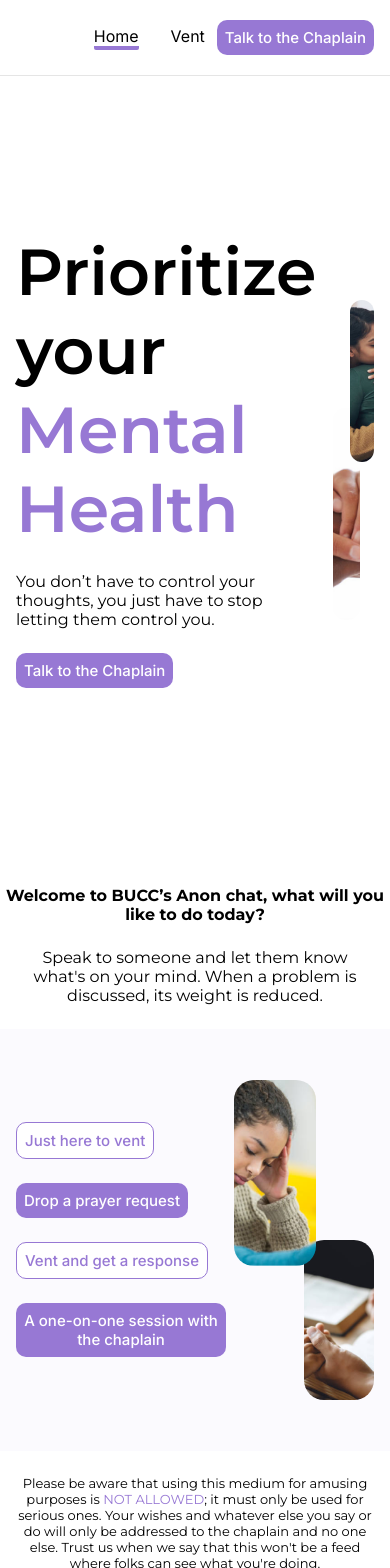
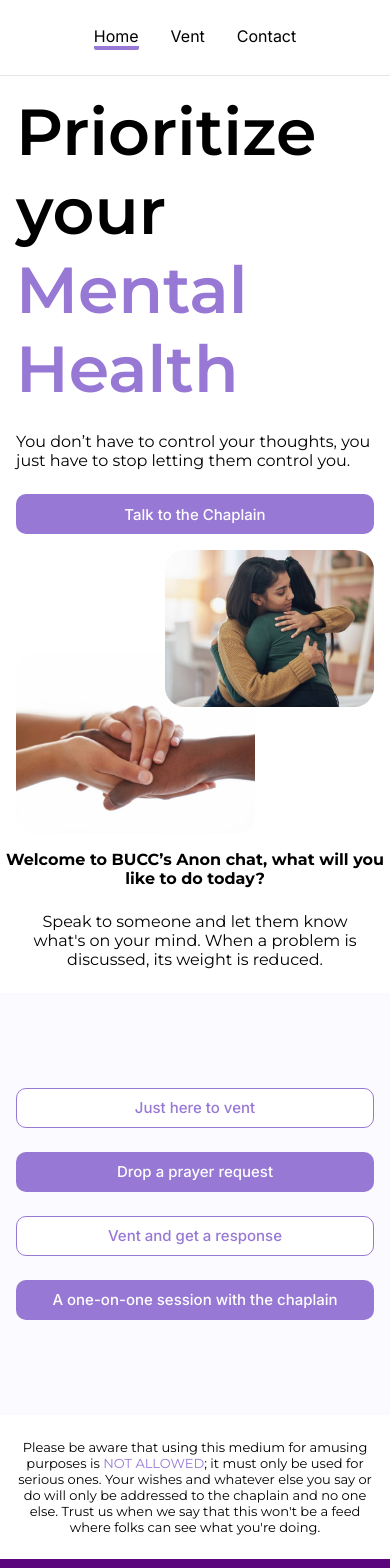
Before and after one commit to bucc-dev/chaplain-chat-website-frontend, a React (Create React App) app: page / in a window 390 px wide. Shown: the top 1568 px of the page. Built offline with nearby package versions, Linux system fonts and the light colour scheme.

Commit message:
Fixed responsiveness

```diff
--- a/src/components/Footer.css
+++ b/src/components/Footer.css
@@ -1,5 +1,5 @@
 .home-page__footer {
-  height: var(--nav-height);
+  min-height: var(--nav-height);
   display: flex;
   justify-content: center;
   align-items: center;
--- a/src/components/Nav.css
+++ b/src/components/Nav.css
@@ -47,3 +47,9 @@
   position: absolute;
   color: white;
 }
+
+@media (max-width: 768px) {
+  .home-page__nav__link:last-of-type {
+    display: none;
+  }
+}
--- a/src/pages/Home/Home.css
+++ b/src/pages/Home/Home.css
@@ -158,3 +158,34 @@
   z-index: 0;
   width: 100%;
 }
+
+
+@media (max-width: 600px) {
+  .home-page__section {
+    height: auto;
+  }
+
+  .home-page__section.top__section > div {
+    flex-flow: column;
+  }
+
+  .home-page__section.bottom__section .left {
+    flex: 1 !important;
+  }
+
+  .home-page__section.bottom__section .right {
+    display: none !important;
+  }
+
+  .home-page__section.bottom__section .desc__2 {
+    margin-bottom: 24px;
+  }
+
+  .home-page__section .btn {
+    width: 100% !important;
+    height: 40px !important;
+    display: flex;
+    justify-content: center;
+    align-items: center;
+  }
+}
```
